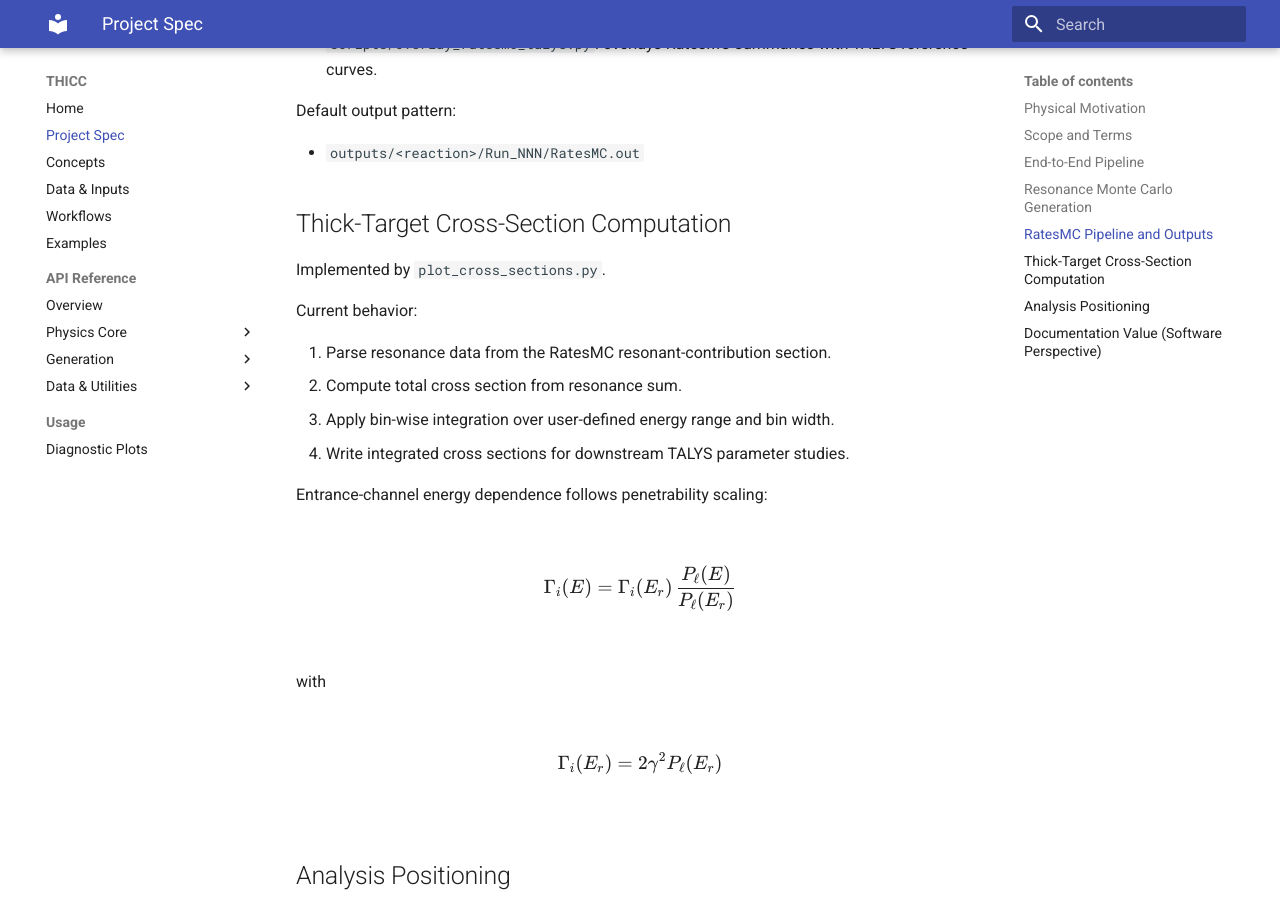
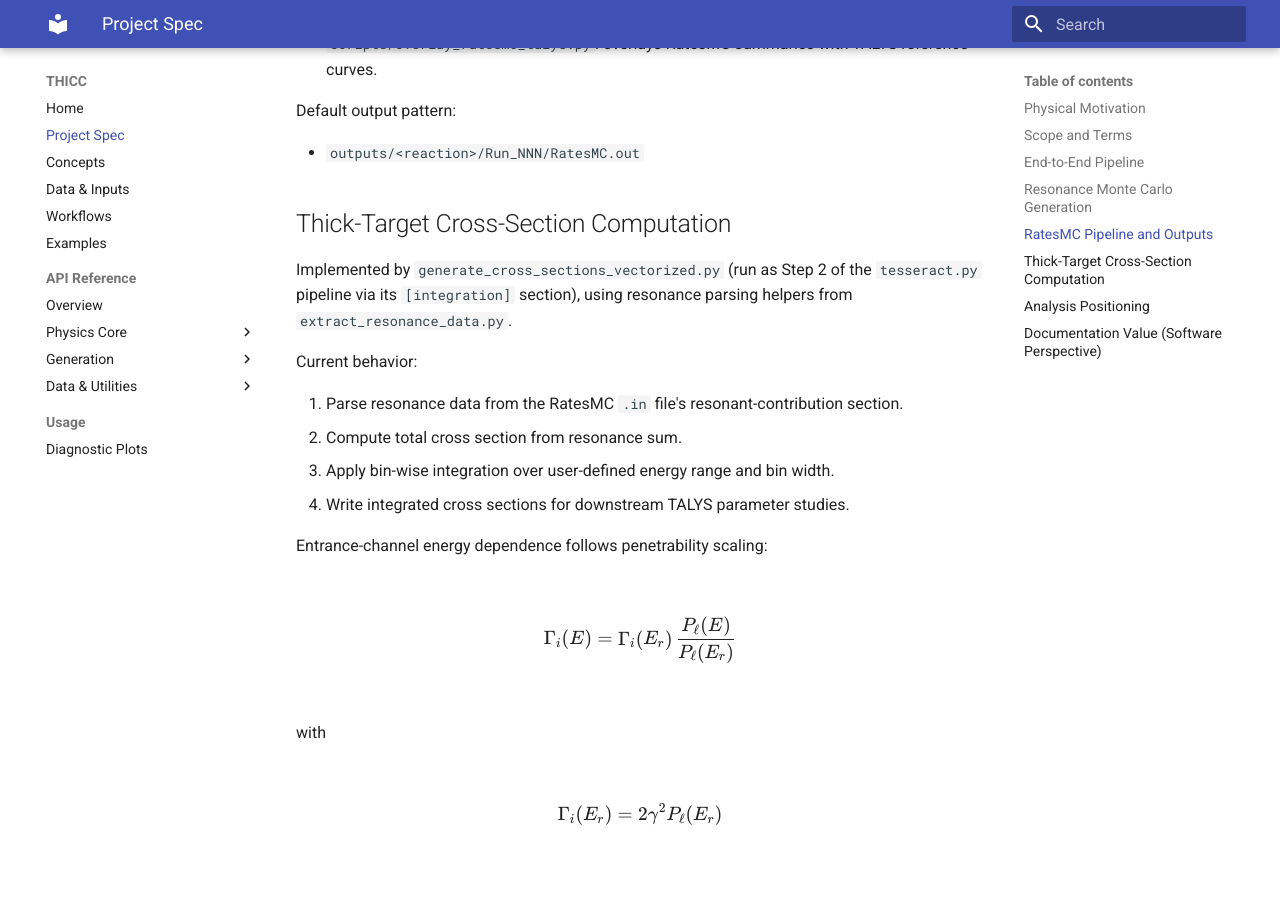
Before and after one commit to TAMU-Pangolins/TESSERACT, an MkDocs documentation site: the page built from docs/project-specification.md, in a window 1280 px wide and 900 px high, scrolled down 2898 px. Built offline with MkDocs 1.6.1 and Material for MkDocs 9.7.7, drawn with Linux system fonts in a browser that asks for light colours.

Commit message:
Update docs to reference generate_cross_sections_vectorized.py
plot_cross_sections.py (previously named here) was archived as
superseded; the current thick-target cross-section implementation is
generate_cross_sections_vectorized.py, run as tesseract.py's
[integration] step.

Co-Authored-By: Claude Sonnet 5 <noreply@anthropic.com>

```diff
--- a/docs/project-specification.md
+++ b/docs/project-specification.md
@@ -90,11 +90,13 @@ Default output pattern:
 
 ## Thick-Target Cross-Section Computation
 
-Implemented by `plot_cross_sections.py`.
+Implemented by `generate_cross_sections_vectorized.py` (run as Step 2 of the
+`tesseract.py` pipeline via its `[integration]` section), using resonance
+parsing helpers from `extract_resonance_data.py`.
 
 Current behavior:
 
-1. Parse resonance data from the RatesMC resonant-contribution section.
+1. Parse resonance data from the RatesMC `.in` file's resonant-contribution section.
 2. Compute total cross section from resonance sum.
 3. Apply bin-wise integration over user-defined energy range and bin width.
 4. Write integrated cross sections for downstream TALYS parameter studies.
```
